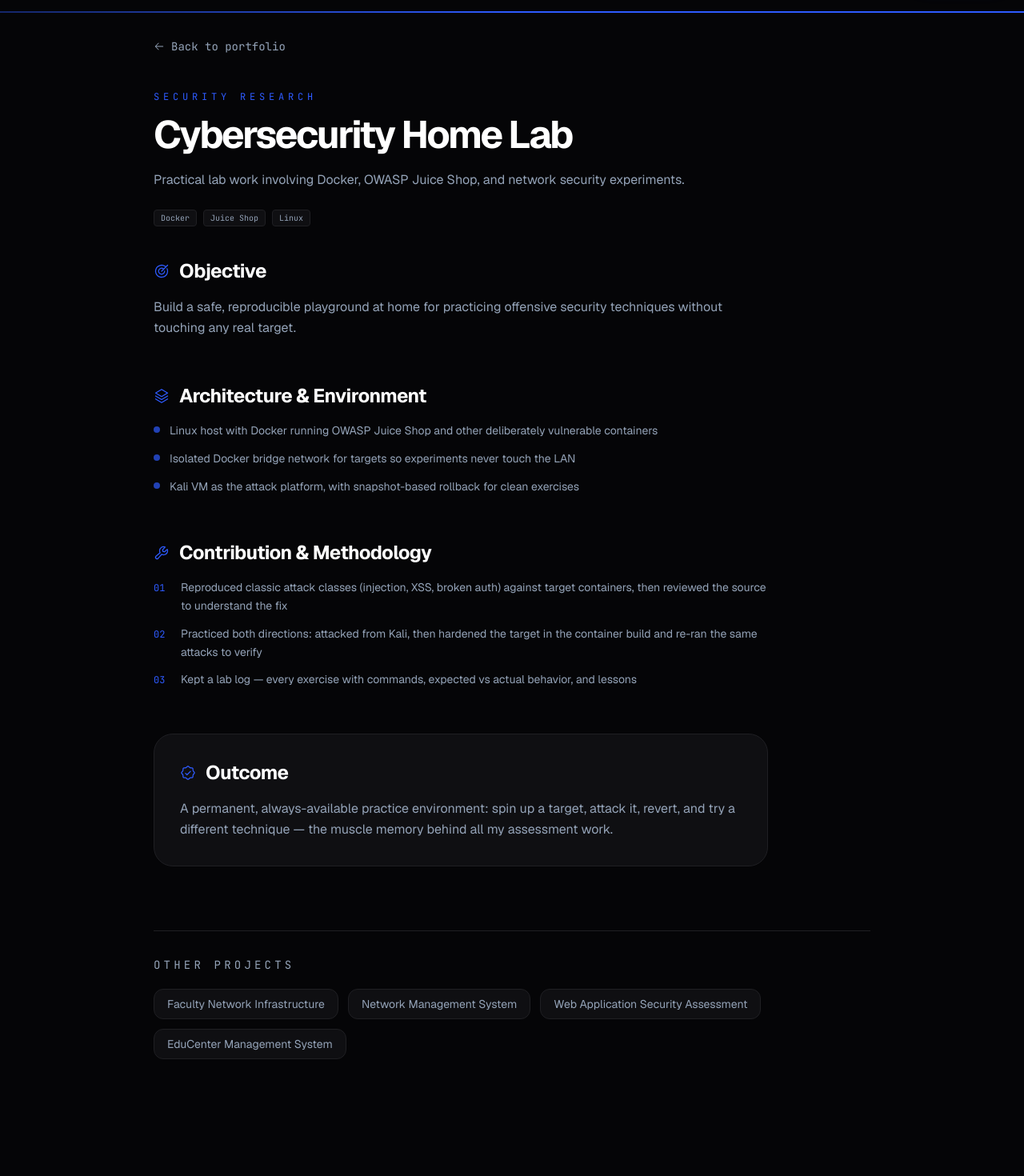
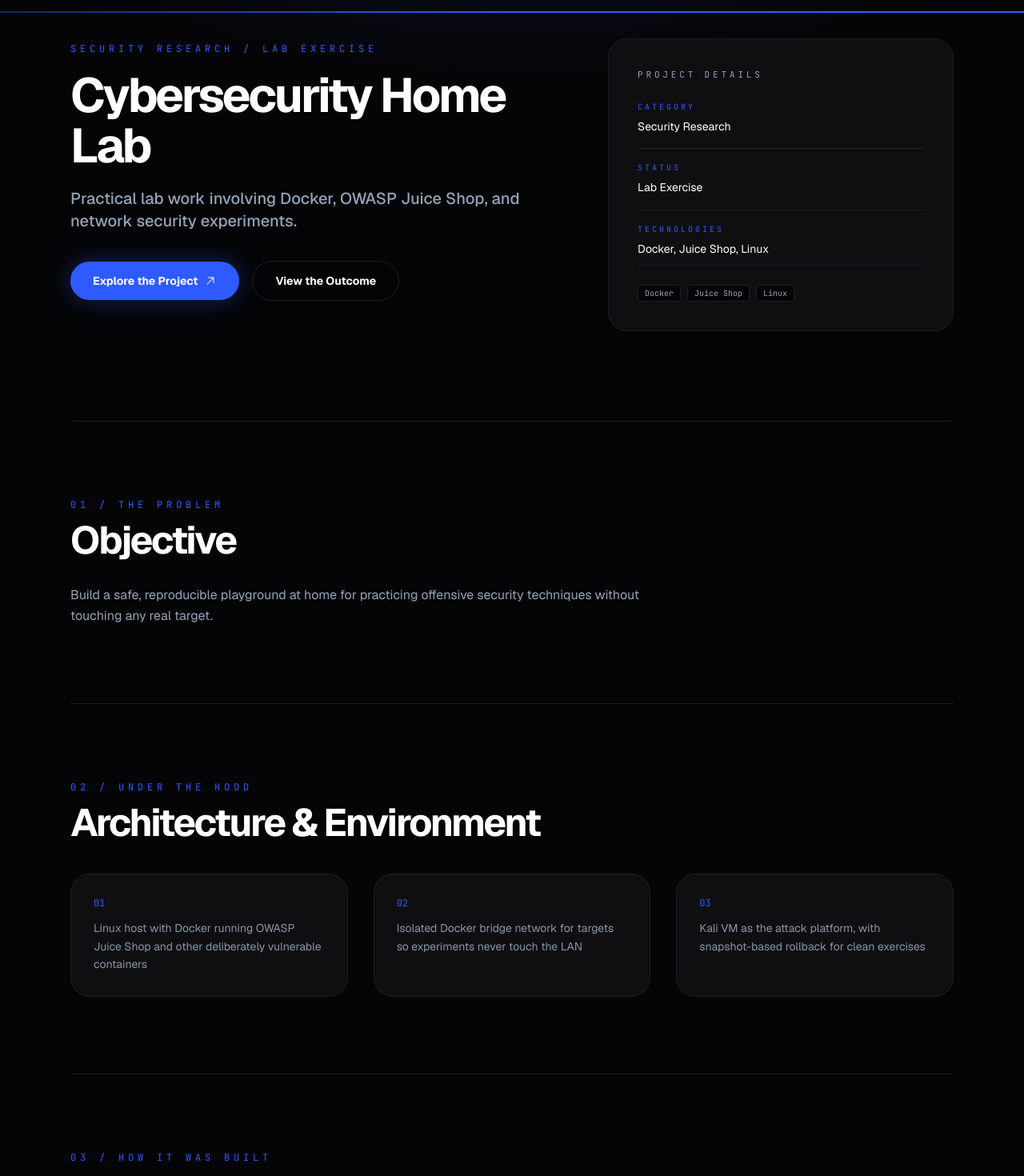
Before and after one commit to Githubawy/cyberrrr, a Next.js app: page /projects/cybersecurity-home-lab in a window 1280 px wide. Shown: the part 80-1550 px from the top of the page at 80% size. Before the commit the page ends 1468 px from the top, so only its background shows below. Built offline with nearby package versions, Linux system fonts and the light colour scheme.

Commit message:
Align generic project detail template with featured case-study design

```diff
--- a/src/app/projects/[slug]/page.tsx
+++ b/src/app/projects/[slug]/page.tsx
@@ -1,9 +1,9 @@
 import React from "react";
 import Link from "next/link";
 import { notFound } from "next/navigation";
-import { ArrowLeft, Stack, Target, Wrench, SealCheck } from "@phosphor-icons/react/dist/ssr";
+import { ArrowLeft, ArrowUpRight } from "@phosphor-icons/react/dist/ssr";
 import { getProject, PROJECTS, FEATURED_CASE_STUDIES } from "@/lib/projects";
-import FacultyCaseStudy from "@/components/FacultyCaseStudy";
+import FacultyCaseStudy, { SectionHeading, SECTION_SPACING } from "@/components/FacultyCaseStudy";
 
 /* Dynamic detail route: allow blocking render of awaited params (Next 16) */
 export const instant = false;
@@ -28,103 +28,137 @@ export default async function ProjectPage({
   const cs = project.caseStudy;
 
   return (
-    <div className="min-h-screen pt-32 px-6 relative">
-      <div className="max-w-4xl mx-auto relative z-10">
-        <Link
-          href="/#projects"
-          className="inline-flex items-center gap-2 text-text-secondary hover:text-accent transition-colors text-sm font-mono mb-10"
+    <div className="min-h-screen pt-32 relative">
+      {/* soft top light — matches featured case studies */}
+      <div className="pointer-events-none absolute inset-x-0 top-0 h-[420px] bg-[radial-gradient(60%_60%_at_50%_0%,rgba(46,91,255,0.10),transparent_70%)]" />
+
+      <div className="max-w-6xl mx-auto px-6 relative z-10">
+        {/* ── Hero ───────────────────────────────────────────────── */}
+        <section className="pb-20 md:pb-28 grid grid-cols-1 lg:grid-cols-12 gap-12 items-start">
+          <div className="lg:col-span-7">
+            <span className="text-accent font-mono text-xs uppercase tracking-[0.4em]">
+              {project.category} / {project.type}
+            </span>
+            <h1 className="text-4xl md:text-6xl font-bold tracking-tighter leading-[1.05] mt-4">
+              {project.title}
+            </h1>
+            <p className="text-lg md:text-xl text-text-secondary font-medium mt-5">{project.description}</p>
+
+            <div className="flex flex-col sm:flex-row items-start sm:items-center gap-4 mt-9">
+              <a
+                href="#objective"
+                className="px-7 py-3.5 bg-accent text-white text-sm font-bold rounded-full inline-flex items-center gap-2 shadow-[0_0_30px_rgba(46,91,255,0.35)] hover:bg-opacity-90 transition-all active:scale-95"
               >
-          <ArrowLeft size={14} />
-          Back to portfolio
-        </Link>
+                Explore the Project
+                <ArrowUpRight size={16} />
+              </a>
+              <a
+                href="#outcome"
+                className="px-7 py-3.5 bg-transparent border border-border text-text-primary text-sm font-bold rounded-full hover:bg-surface hover:border-accent/40 transition-all active:scale-95"
+              >
+                View the Outcome
+              </a>
+            </div>
+          </div>
 
-        <div className="mb-10">
-          <span className="text-accent font-mono text-xs uppercase tracking-[0.4em]">
-            {project.category}
-          </span>
-          <h1 className="text-3xl md:text-5xl font-bold tracking-tighter mt-3 mb-5">{project.title}</h1>
-          <p className="text-text-secondary max-w-2xl leading-relaxed">{project.description}</p>
-          <div className="flex flex-wrap gap-2 mt-6">
+          {/* metadata panel */}
+          <aside className="lg:col-span-5 w-full rounded-3xl border border-border bg-surface p-7 md:p-9">
+            <h2 className="text-[11px] font-mono uppercase tracking-[0.35em] text-text-secondary mb-6">
+              Project Details
+            </h2>
+            <dl className="flex flex-col divide-y divide-border">
+              <div className="py-4 first:pt-0 flex flex-col gap-1.5">
+                <dt className="text-[10px] font-mono uppercase tracking-[0.3em] text-accent">Category</dt>
+                <dd className="text-sm text-text-primary leading-relaxed">{project.category}</dd>
+              </div>
+              <div className="py-4 flex flex-col gap-1.5">
+                <dt className="text-[10px] font-mono uppercase tracking-[0.3em] text-accent">Status</dt>
+                <dd className="text-sm text-text-primary leading-relaxed">{project.type}</dd>
+              </div>
+              <div className="py-4 last:pb-0 flex flex-col gap-1.5">
+                <dt className="text-[10px] font-mono uppercase tracking-[0.3em] text-accent">Technologies</dt>
+                <dd className="text-sm text-text-primary leading-relaxed">{project.tags.join(", ")}</dd>
+              </div>
+            </dl>
+            <div className="flex flex-wrap gap-2 pt-6 mt-2 border-t border-border">
               {project.tags.map((tag) => (
                 <span
                   key={tag}
-                className="text-[10px] font-mono px-2 py-0.5 bg-surface border border-border rounded text-text-secondary"
+                  className="text-[10px] font-mono px-2 py-0.5 bg-background border border-border rounded text-text-secondary"
                 >
                   {tag}
                 </span>
               ))}
             </div>
-        </div>
-
-        <div className="space-y-14 max-w-3xl">
-          <section>
-            <div className="flex items-center gap-3 mb-4">
-              <Target size={20} className="text-accent" />
-              <h2 className="text-2xl font-bold tracking-tight">Objective</h2>
-            </div>
-            <p className="text-text-secondary leading-relaxed">{cs.objective}</p>
+          </aside>
         </section>
 
-          <section>
-            <div className="flex items-center gap-3 mb-4">
-              <Stack size={20} className="text-accent" />
-              <h2 className="text-2xl font-bold tracking-tight">Architecture & Environment</h2>
+        {/* ── 01 Objective ───────────────────────────────────────── */}
+        <section id="objective" className={`${SECTION_SPACING} scroll-mt-28`}>
+          <SectionHeading eyebrow="01 / The Problem" title="Objective" />
+          <div className="mt-8 max-w-3xl space-y-5">
+            <p className="text-text-secondary leading-relaxed">{cs.objective}</p>
           </div>
-            <ul className="space-y-3">
-              {cs.architecture.map((item, i) => (
-                <li key={i} className="flex gap-3 text-text-secondary text-sm leading-relaxed">
-                  <span className="w-2 h-2 rounded-sm bg-accent/70 mt-1.5 flex-shrink-0" />
-                  {item}
-                </li>
-              ))}
-            </ul>
         </section>
 
-          <section>
-            <div className="flex items-center gap-3 mb-4">
-              <Wrench size={20} className="text-accent" />
-              <h2 className="text-2xl font-bold tracking-tight">Contribution & Methodology</h2>
+        {/* ── 02 Architecture & Environment ──────────────────────── */}
+        <section id="architecture" className={`${SECTION_SPACING} scroll-mt-28`}>
+          <SectionHeading eyebrow="02 / Under the Hood" title="Architecture & Environment" />
+          <div className="grid grid-cols-1 md:grid-cols-3 gap-5 sm:gap-8 mt-10">
+            {cs.architecture.map((item, i) => (
+              <div key={i} className="p-7 bg-surface border border-border rounded-3xl flex flex-col gap-3">
+                <span className="text-xs font-mono text-accent">{String(i + 1).padStart(2, "0")}</span>
+                <p className="text-text-secondary text-sm leading-relaxed opacity-90">{item}</p>
               </div>
-            <ol className="space-y-3">
-              {cs.methodology.map((item, i) => (
-                <li key={i} className="flex gap-4 text-text-secondary text-sm leading-relaxed">
-                  <span
-                    className="font-mono text-xs text-accent mt-1 flex-shrink-0"
-                    style={{ minWidth: "1.5em" }}
-                  >
-                    {String(i + 1).padStart(2, "0")}
-                  </span>
-                  {item}
-                </li>
             ))}
-            </ol>
+          </div>
         </section>
 
-          <section className="border border-border bg-surface rounded-3xl p-8">
-            <div className="flex items-center gap-3 mb-4">
-              <SealCheck size={20} className="text-accent" />
-              <h2 className="text-2xl font-bold tracking-tight">Outcome</h2>
+        {/* ── 03 Contribution & Methodology ──────────────────────── */}
+        <section id="methodology" className={`${SECTION_SPACING} scroll-mt-28`}>
+          <SectionHeading eyebrow="03 / How It Was Built" title="Contribution & Methodology" />
+          <div className="grid grid-cols-1 sm:grid-cols-2 gap-5 sm:gap-8 mt-10">
+            {cs.methodology.map((item, i) => (
+              <div key={i} className="p-7 bg-surface border border-border rounded-3xl hover:border-accent/40 transition-colors duration-300">
+                <span className="font-mono text-xs text-accent">{String(i + 1).padStart(2, "0")}</span>
+                <p className="text-text-secondary text-sm leading-relaxed opacity-90 mt-3">{item}</p>
               </div>
-            <p className="text-text-secondary leading-relaxed">{cs.outcome}</p>
+            ))}
+          </div>
         </section>
-        </div>
 
-        <div className="mt-20 border-t border-border pt-8 pb-16">
-          <h3 className="text-sm font-mono text-text-secondary uppercase tracking-[0.3em] mb-5">
-            Other projects
-          </h3>
-          <div className="flex flex-wrap gap-3">
+        {/* ── 04 Outcome ─────────────────────────────────────────── */}
+        <section id="outcome" className={`${SECTION_SPACING} scroll-mt-28`}>
+          <SectionHeading eyebrow="04 / The Result" title="Outcome" />
+          <p className="mt-8 max-w-3xl text-lg text-text-primary/90 leading-relaxed border-l-2 border-accent/60 pl-6">
+            {cs.outcome}
+          </p>
+        </section>
+
+        {/* ── Closing ────────────────────────────────────────────── */}
+        <section className={`${SECTION_SPACING} pb-24`}>
+          <h2 className="text-3xl md:text-5xl font-bold tracking-tighter leading-none">
+            Explore More <span className="text-text-secondary">Projects</span>
+          </h2>
+          <div className="mt-10 flex flex-wrap items-center gap-3">
+            <Link
+              href="/#projects"
+              className="px-7 py-3.5 bg-accent text-white text-sm font-bold rounded-full inline-flex items-center gap-2 shadow-[0_0_30px_rgba(46,91,255,0.35)] hover:bg-opacity-90 transition-all active:scale-95"
+            >
+              <ArrowLeft size={16} className="rotate-90" />
+              Back to Projects
+            </Link>
             {PROJECTS.filter((p) => p.slug !== project.slug).map((p) => (
               <Link
                 key={p.slug}
                 href={`/projects/${p.slug}`}
-                className="text-sm px-4 py-2 rounded-xl bg-surface border border-border text-text-secondary hover:text-accent hover:border-accent/40 transition-colors"
+                className="text-sm px-5 py-3 rounded-full bg-surface border border-border text-text-secondary hover:text-accent hover:border-accent/40 transition-colors"
               >
                 {p.title}
               </Link>
             ))}
           </div>
-        </div>
+        </section>
       </div>
     </div>
   );
--- a/src/components/FacultyCaseStudy.tsx
+++ b/src/components/FacultyCaseStudy.tsx
@@ -4,7 +4,7 @@ import { ArrowLeft, ArrowUpRight } from "@phosphor-icons/react/dist/ssr";
 import { PROJECTS, type Project, type FeaturedCaseStudy } from "@/lib/projects";
 import LightboxImage from "@/components/CaseStudyLightbox";
 
-function SectionHeading({ eyebrow, title }: { eyebrow: string; title: string }) {
+export function SectionHeading({ eyebrow, title }: { eyebrow: string; title: string }) {
   return (
     <div className="flex flex-col gap-3">
       <span className="text-accent font-mono text-xs uppercase tracking-[0.4em]">{eyebrow}</span>
@@ -13,7 +13,7 @@ function SectionHeading({ eyebrow, title }: { eyebrow: string; title: string })
   );
 }
 
-const SECTION_SPACING = "py-16 md:py-24 border-t border-border";
+export const SECTION_SPACING = "py-16 md:py-24 border-t border-border";
 
 export default function FacultyCaseStudy({ project, featured }: { project: Project; featured: FeaturedCaseStudy }) {
   const close = featured.physical;
```
Lines whose indentation alone changed are shown as unchanged.
